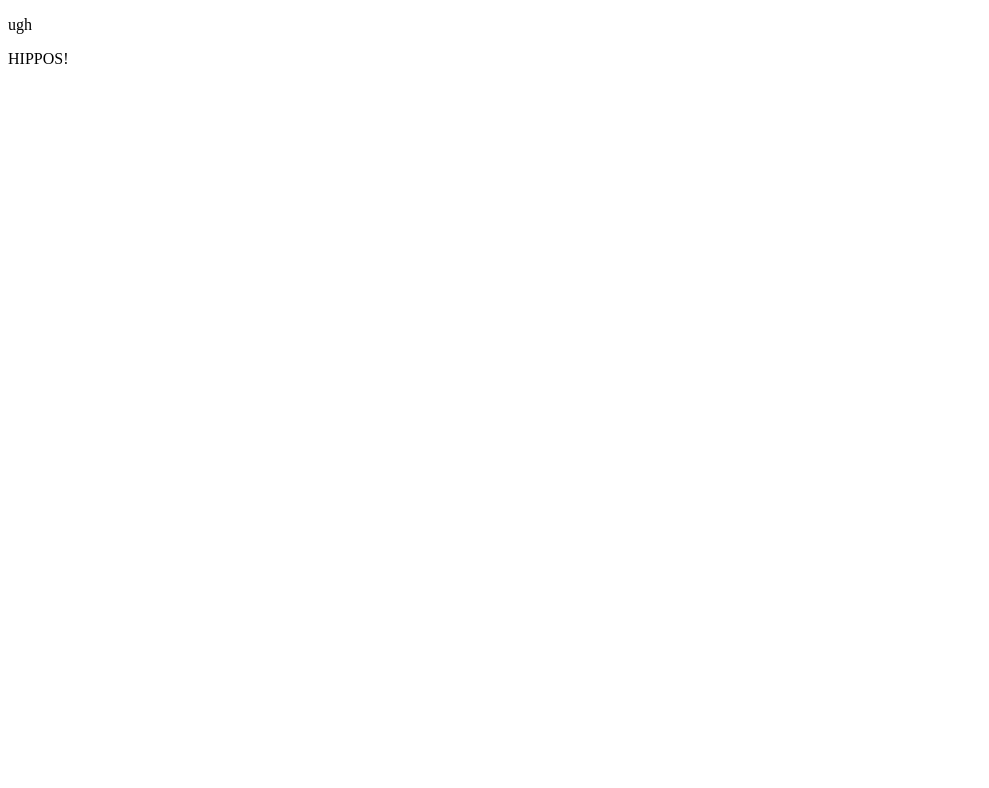
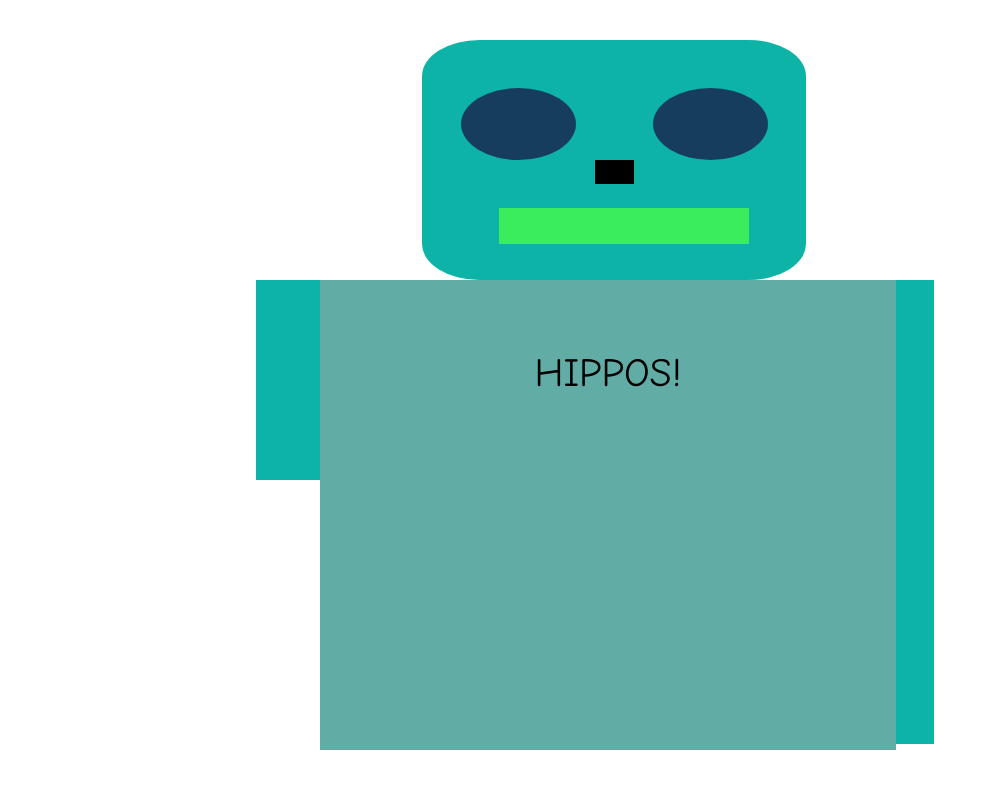
Before and after one commit to sharonromero/jskid, a plain HTML site: page robot/robot.html in a window 1280 px wide. Shown: the whole page, without its empty margins (0-989 px from the left). Drawn offline with Linux system fonts and the light colour scheme.

Commit message:
Fixed link to css & moved js link so js will work

```diff
--- a/robot/robot.html
+++ b/robot/robot.html
@@ -1,16 +1,12 @@
 <!DOCTYPE html>
-<meta charset="utf-8">
 <html>
 	<head>
+		<meta charset="utf-8">
 		<title>Dancing Robot</title>
-		<style type="text/css" src="robot.css"></style>
-
+		<link rel="stylesheet" href="robot.css">
 	</head>
 
 	<body>
-		<div>
-			<p>ugh</p>
-		</div>
 		<div id="robot">
 			<div id="head">
     			<div class="eye" id="righteye"></div>
@@ -23,6 +19,7 @@
 			<div id="body"><p>HIPPOS!</p></div>
 			<div class="arm" id="leftarm"></div>
 		</div>
-		<!-- <script type="text/javascript" src="robot.js"></script> -->
+		<!--This js src code doesn't run if it's placed in the head or at the top of the body. It only runs when placed here.-->
+		<script src="robot.js"></script>
 	</body>
 </html>
```
